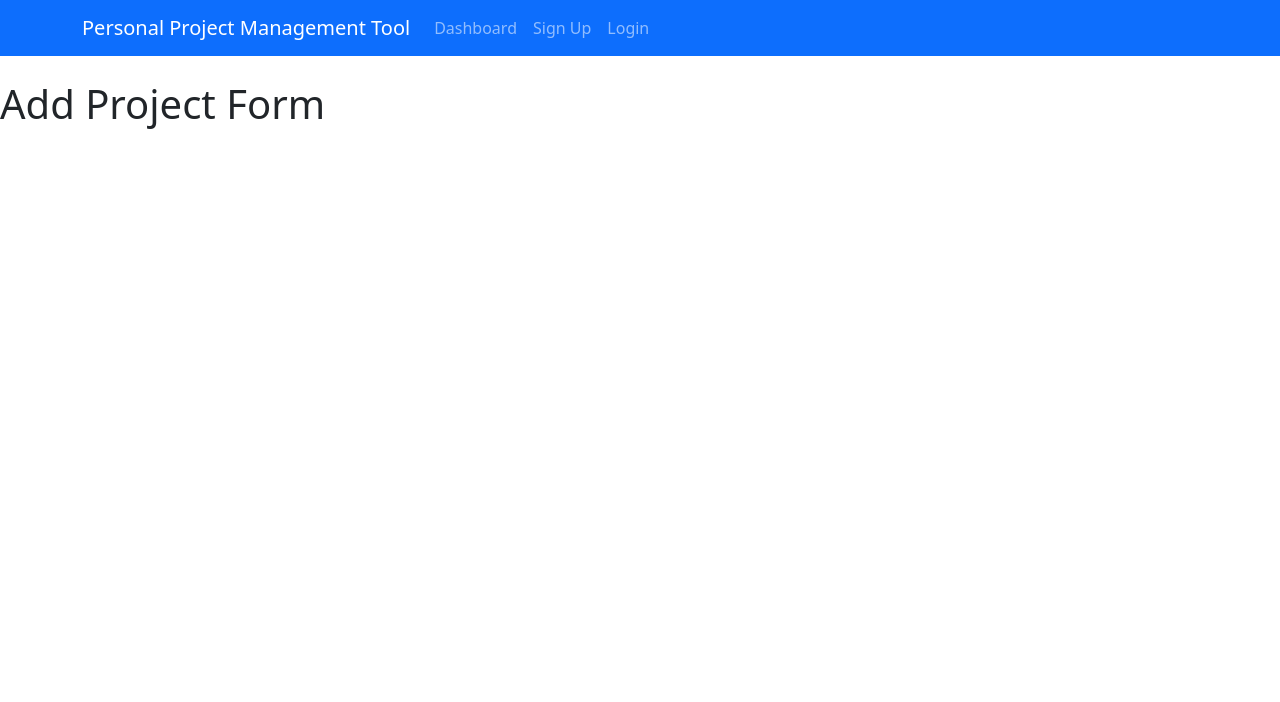
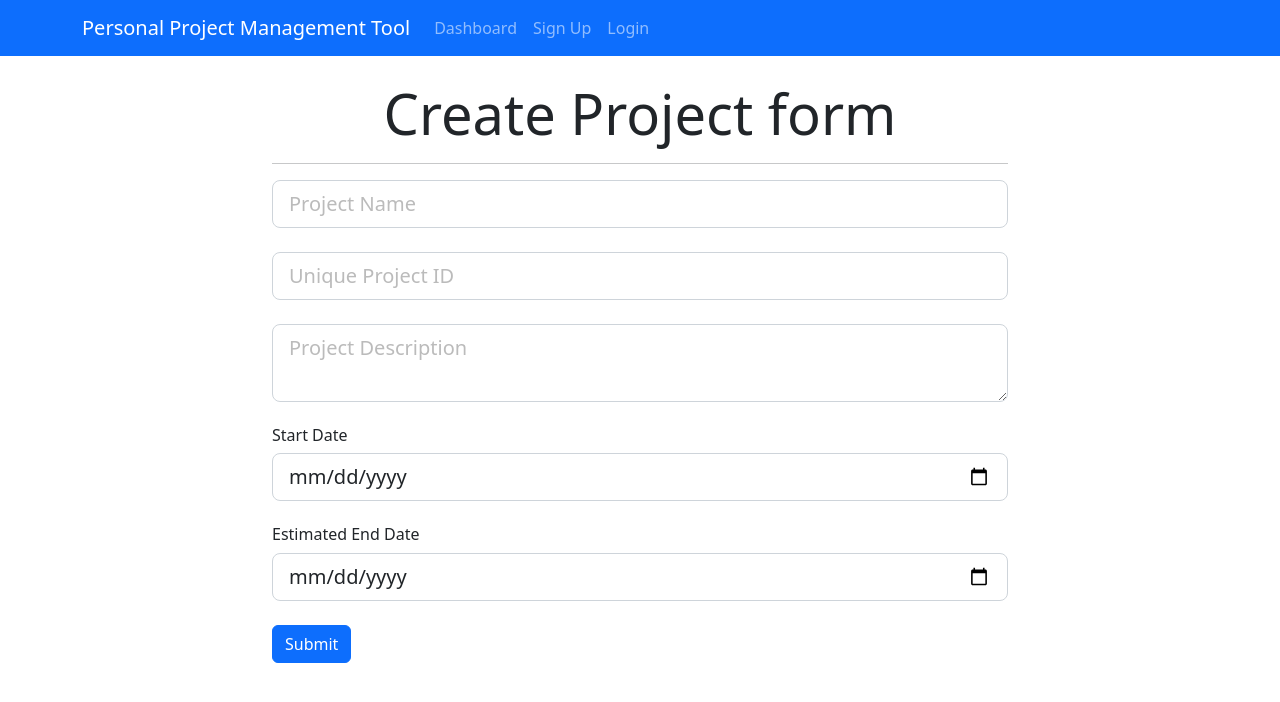
Before and after one commit to gsinghlak12/ProjectManagementTool, a React (Create React App) app in the folder frontend/: page /addProject in a window 1280 px wide. Shown: the top 702 px of the page. Built offline with nearby package versions, Linux system fonts and the light colour scheme.

Commit message:
Added wiring for AddProject form

```diff
--- a/frontend/src/components/Project/AddProject.js
+++ b/frontend/src/components/Project/AddProject.js
@@ -1,11 +1,107 @@
 import React, { Component } from 'react';
 
 class AddProject extends Component {
+    constructor() {
+        super()
+
+        this.state = {
+            "projectName": "",
+            "projectIdentifier": "",
+            "description": "",
+            "start_date": "",
+            "end_date": ""
+        };
+
+        this.onChange = this.onChange.bind(this);
+        this.onSubmit = this.onSubmit.bind(this);
+    }
+
+    onChange = (e) => {
+        this.setState({ [e.target.name]: e.target.value });
+    }
+
+    onSubmit = (e) => {
+        e.preventDefault();
+        const newProject = {
+            "projectName": this.state.projectName,
+            "projectIdentifier": this.state.projectIdentifier,
+            "description": this.state.description,
+            "start_date": this.state.start_date,
+            "end_date": this.state.end_date
+        };
+        console.log(newProject)
+    }
+
     render() {
         return (
-            <>
-                <h1>Add Project Form</h1>
-            </>
+            <div className="register">
+                <div className="container">
+                    <div className="row">
+                        <div className="col-md-8 m-auto">
+                            <h5 className="display-4 text-center">Create Project form</h5>
+                            <hr />
+                            <form onSubmit={(e) => this.onSubmit(e)}>
+                                <div className="form-group">
+                                    <input type="text"
+                                        className="form-control form-control-lg "
+                                        placeholder="Project Name"
+                                        name='projectName'
+                                        value={this.state.projectName}
+                                        onChange={(e) => this.onChange(e)}
+                                    />
+                                </div>
+                                <br />
+                                <div className="form-group">
+                                    <input type="text"
+                                        className="form-control form-control-lg"
+                                        placeholder="Unique Project ID"
+                                        name='projectIdentifier'
+                                        value={this.state.projectIdentifier}
+                                        onChange={(e) => this.onChange(e)}
+                                    />
+                                </div>
+                                <br />
+                                <div className="form-group">
+                                    <textarea
+                                        className="form-control form-control-lg"
+                                        placeholder="Project Description"
+                                        name="description"
+                                        value={this.state.description}
+                                        onChange={(e) => this.onChange(e)}
+                                    />
+
+                                </div>
+                                <br />
+                                <h6>Start Date</h6>
+                                <div className="form-group">
+                                    <input
+                                        type="date"
+                                        className="form-control form-control-lg"
+                                        name="start_date"
+                                        value={this.state.start_date}
+                                        onChange={(e) => this.onChange(e)} />
+
+                                </div>
+                                <br />
+                                <h6>Estimated End Date</h6>
+                                <div className="form-group">
+                                    <input
+                                        type="date"
+                                        className="form-control form-control-lg"
+                                        name="end_date"
+                                        value={this.state.end_date}
+                                        onChange={(e) => this.onChange(e)} />
+
+                                </div>
+                                <input
+                                    type="submit"
+                                    className="btn btn-primary btn-block mt-4"
+                                    name='submit' />
+                            </form>
+                        </div>
+                    </div>
+                </div>
+            </div>
         )
     }
 }
```
